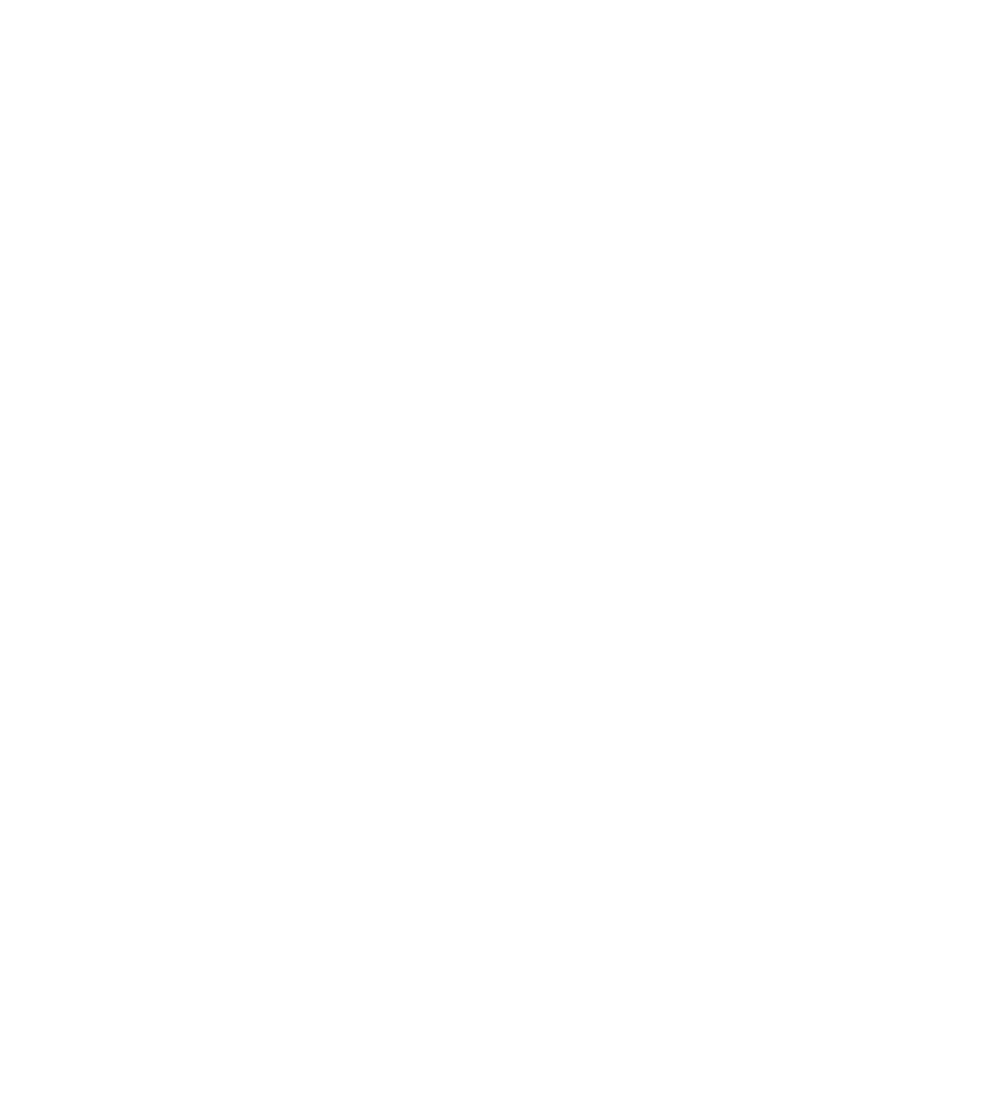
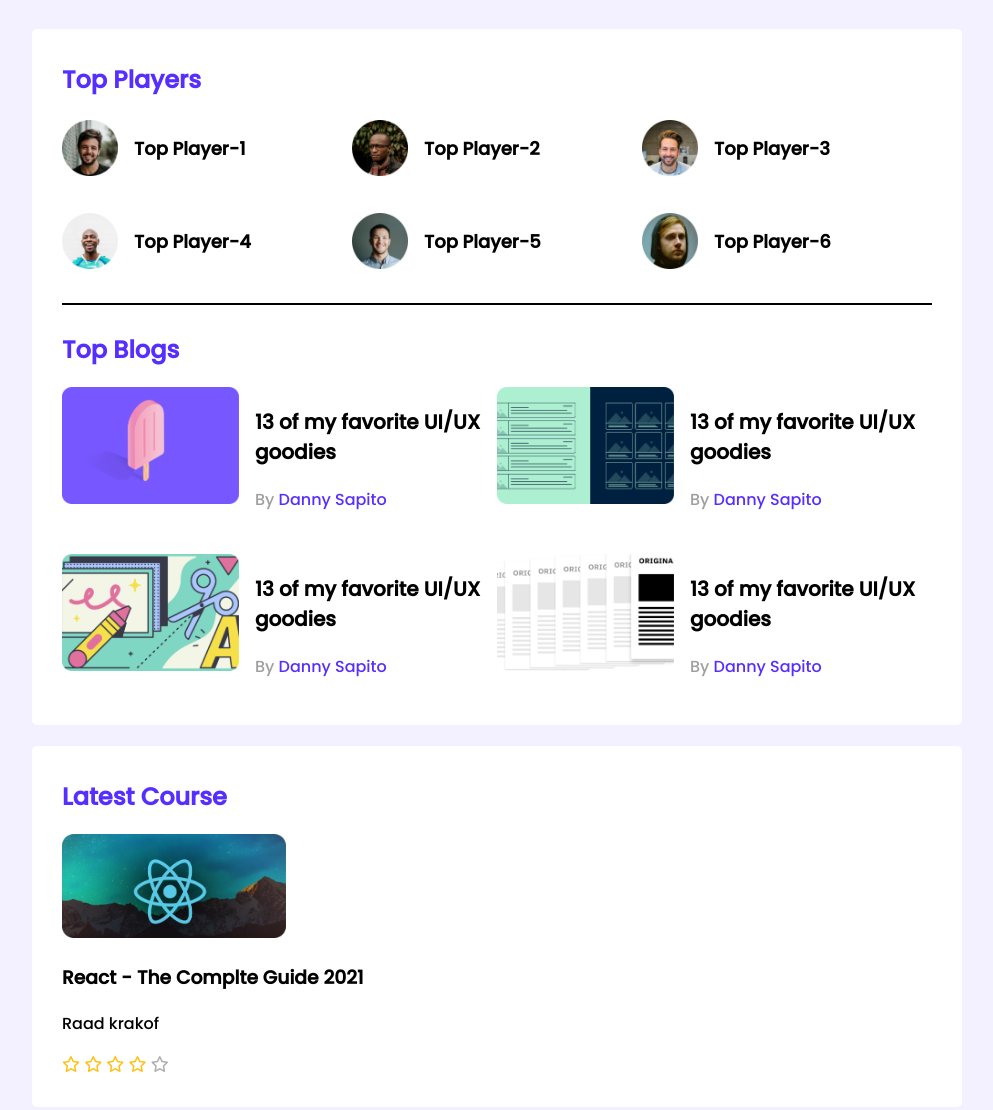
Before and after one commit to Muhit1204/leader-board, a plain HTML site: page index.html in a window 1280 px wide. Shown: the whole page, without its empty margins (143-1136 px from the left). Before the commit the page ends 800 px from the top, so only its background shows below. Drawn offline with Linux system fonts and the light colour scheme.

Commit message:
all sections added

```diff
--- a/index.html
+++ b/index.html
@@ -6,10 +6,121 @@
     <meta http-equiv="X-UA-Compatible" content="IE=edge">
     <meta name="viewport" content="width=device-width, initial-scale=1.0">
     <title>Leader Board</title>
+    <script src="https://kit.fontawesome.com/6a1325d2da.js" crossorigin="anonymous"></script>
+    <link rel="stylesheet" href="style.css">
 </head>
 
 <body>
+    <!-- header start -->
+    <header>
 
+    </header>
+    <!-- header end -->
+    <main>
+        <!-- top players and top blogs -->
+        <section class="container">
+            <div class="top-players">
+                <h2 class="section-title">Top Players</h2>
+                <div class="players">
+                    <div class="player">
+                        <img src="images/players/player-1.png" alt="">
+                        <h3 class="player-name">Top Player-1</h3>
+                    </div>
+                    <div class="player">
+                        <img src="images/players/player-2.png" alt="">
+                        <h3 class="player-name">Top Player-2</h3>
+                    </div>
+                    <div class="player">
+                        <img src="images/players/player-3.png" alt="">
+                        <h3 class="player-name">Top Player-3</h3>
+                    </div>
+                    <div class="player">
+                        <img src="images/players/player-4.png" alt="">
+                        <h3 class="player-name">Top Player-4</h3>
+                    </div>
+                    <div class="player">
+                        <img src="images/players/player-5.png" alt="">
+                        <h3 class="player-name">Top Player-5</h3>
+                    </div>
+                    <div class="player">
+                        <img src="images/players/player-6.png" alt="">
+                        <h3 class="player-name">Top Player-6</h3>
+                    </div>
+                </div>
+            </div>
+            <hr>
+            <div class="top-blogs">
+                <h2 class="section-title">Top Blogs</h2>
+                <div class="blogs">
+                    <article class="blog">
+                        <div class="thumbnail">
+                            <img src="images/blogs/blog-1.png" alt="">
+                        </div>
+                        <div class="blog-info">
+                            <h3 class="blog-title">13 of my favorite UI/UX goodies</h3>
+                            <p class="blog-author">By <a href="">Danny Sapito</a></p>
+                        </div>
+                    </article>
+
+                    <article class="blog">
+                        <div class="thumbnail">
+                            <img src="images/blogs/blog-2.png" alt="">
+                        </div>
+                        <div class="blog-info">
+                            <h3 class="blog-title">13 of my favorite UI/UX goodies</h3>
+                            <p class="blog-author">By <a href="">Danny Sapito</a></p>
+                        </div>
+                    </article>
+
+                    <article class="blog">
+                        <div class="thumbnail">
+                            <img src="images/blogs/blog-3.png" alt="">
+                        </div>
+                        <div class="blog-info">
+                            <h3 class="blog-title">13 of my favorite UI/UX goodies</h3>
+                            <p class="blog-author">By <a href="">Danny Sapito</a></p>
+                        </div>
+                    </article>
+
+                    <article class="blog">
+                        <div class="thumbnail">
+                            <img src="images/blogs/blog-4.png" alt="">
+                        </div>
+                        <div class="blog-info">
+                            <h3 class="blog-title">13 of my favorite UI/UX goodies</h3>
+                            <p class="blog-author">By <a href="">Danny Sapito</a></p>
+                        </div>
+                    </article>
+                </div>
+            </div>
+        </section>
+
+        <!-- Latest Courses -->
+
+        <section class="container">
+            <h2 class="section-title">Latest Course</h2>
+            <div class="courses">
+                <div class="course">
+                    <div class="course-banner">
+                        <img src="images/courses/course-1.png" alt="">
+                    </div>
+                    <div class="course-detail">
+                        <h3 class="course-title">React - The Complte Guide 2021</h3>
+                        <p class="course-instructor">Raad krakof</p>
+                        <div class="course-info">
+                            <div>
+                                <i class="far fa-star filled"></i>
+                                <i class="far fa-star filled"></i>
+                                <i class="far fa-star filled"></i>
+                                <i class="far fa-star filled"></i>
+                                <i class="far fa-star empty"></i>
+                            </div>
+                        </div>
+                    </div>
+                </div>
+            </div>
+        </section>
+    </main>
 </body>
 
 </html>
--- /dev/null
+++ b/style.css
@@ -0,0 +1,110 @@
+/* fonts */
+
+@import url('https://fonts.googleapis.com/css2?family=Poppins:wght@500&display=swap');
+
+/* common styles or utilities */
+body{
+    font-family: 'Poppins', sans-serif;
+    background-color: #f3f1ff;
+}
+
+main{
+    display: flex;
+    align-items: center;
+    flex-direction: column;
+}
+.container{
+    background-color: #ffffff;
+    width: 870px;
+    padding: 30px;
+    margin-top: 21px;
+    border-radius: 5px;
+
+}
+hr{
+    border: 1px solid black;
+    margin-bottom: 27px;
+
+}
+/* top player style */
+
+.top-players{
+    margin-bottom: 30px;
+}
+
+.section-title{
+    color: #562fff;
+    font-size: 24px;
+    margin-top: 3px;
+}
+
+.players{
+    display: grid;
+    grid-template-columns: repeat(3, 1fr);
+    grid-row-gap: 30px;
+}
+
+.player img{
+    width: 56px;
+    height: 56px;
+}
+
+.player{
+    display: flex;
+    align-items: center;
+}
+
+.player-name{
+    margin-left: 16px;
+    font-size: 18px;
+}
+
+/* top blog style */
+
+.blogs{
+    display: grid;
+    grid-template-columns: repeat(2, 1fr);
+    grid-row-gap: 26px;
+}
+
+.blog{
+    display: flex;
+}
+.blog .thumbnail img{
+    width: 177px;
+    height: 117px;
+}
+
+.blog-info{
+    margin-left: 16px;
+}
+.blog-title{
+    font-size: 20px;
+}
+
+.blog-author{
+    color: #9f9f9f;
+    font-size: 16px;
+}
+
+.blog-author a{
+    text-decoration: none;
+    font-size: 16px;
+    color: #562eff;
+}
+
+/* courses style */
+.course .course-banner img{
+    width: 224px;
+    height: 104px;
+    left: 324px;
+    top: 913px;
+}
+
+.fa-star.filled{
+    color: #ffc014;
+}
+
+.fa-star.empty{
+    color: #AEAEAE;
+}
```
